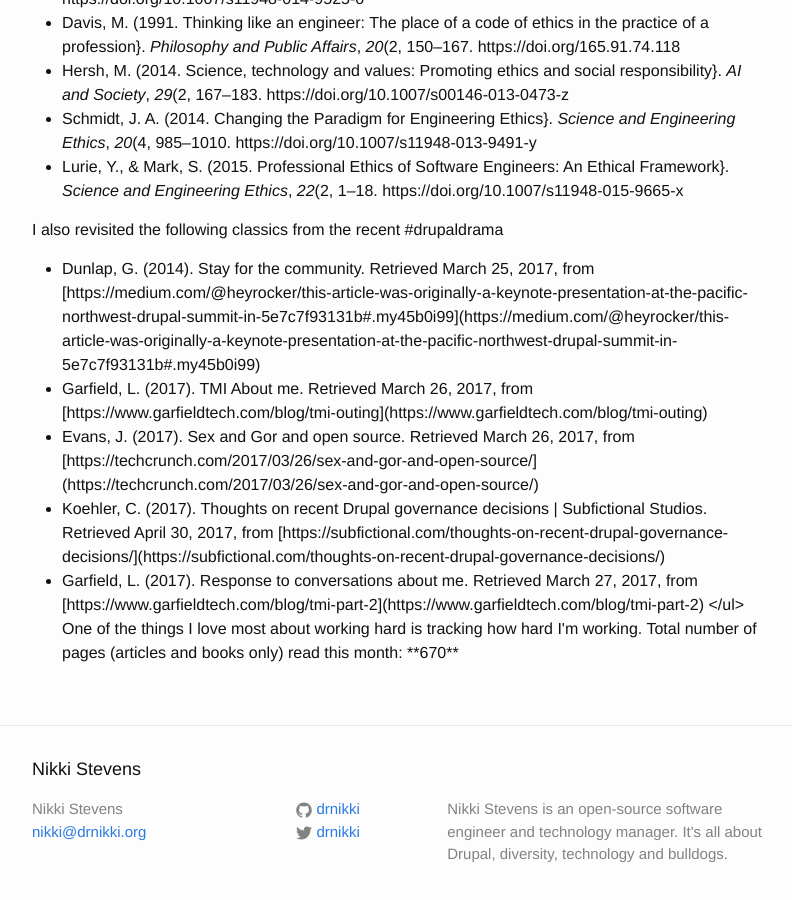
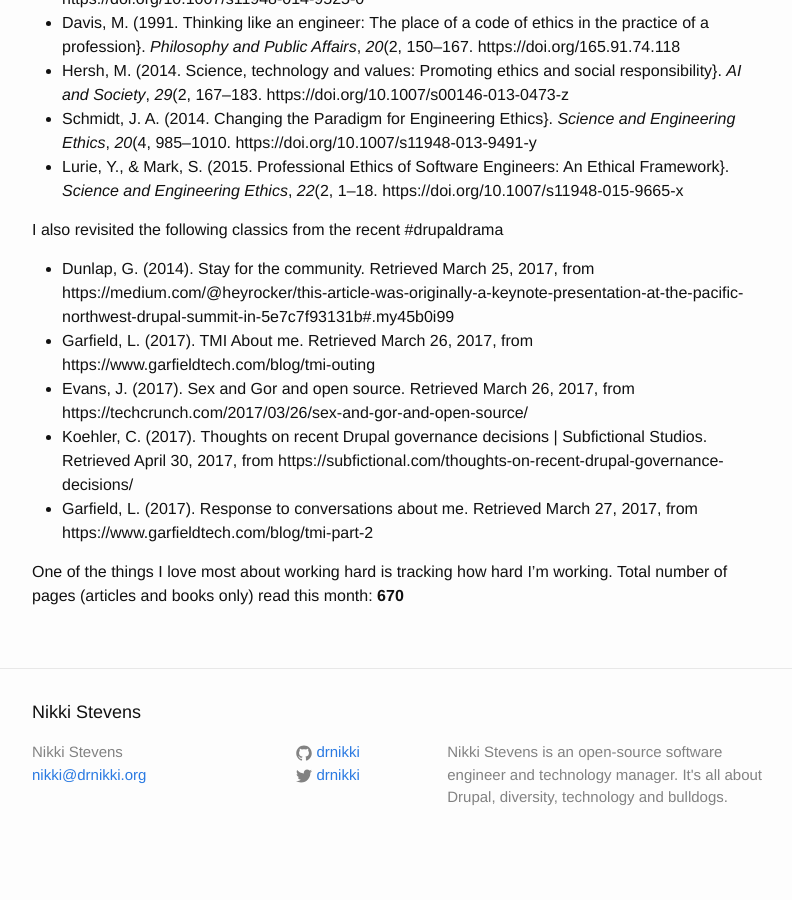
Before and after one commit to drnikki/old-personal-site, a Jekyll site: the page built from _posts/2017-06-24-o-s-p-june-2017.markdown, in a window 1280 px wide and 900 px high, scrolled down 840 px. Shown: the whole window, without its empty margins (238-1030 px from the left). Built offline with Jekyll 4.4.1, drawn with Linux system fonts in a browser that asks for light colours; after the commit the page ends 1709 px from its top, so only the background shows below that.

Commit message:
ugh formatting

```diff
--- a/_posts/2017-06-24-o-s-p-june-2017.markdown
+++ b/_posts/2017-06-24-o-s-p-june-2017.markdown
@@ -52,11 +52,11 @@
 I also revisited the following classics from the recent #drupaldrama
 
 <ul>
-<li> Dunlap, G. (2014). Stay for the community. Retrieved March 25, 2017, from [https://medium.com/@heyrocker/this-article-was-originally-a-keynote-presentation-at-the-pacific-northwest-drupal-summit-in-5e7c7f93131b#.my45b0i99](https://medium.com/@heyrocker/this-article-was-originally-a-keynote-presentation-at-the-pacific-northwest-drupal-summit-in-5e7c7f93131b#.my45b0i99)
-<li> Garfield, L. (2017). TMI About me. Retrieved March 26, 2017, from [https://www.garfieldtech.com/blog/tmi-outing](https://www.garfieldtech.com/blog/tmi-outing)
-<li> Evans, J. (2017). Sex and Gor and open source. Retrieved March 26, 2017, from [https://techcrunch.com/2017/03/26/sex-and-gor-and-open-source/](https://techcrunch.com/2017/03/26/sex-and-gor-and-open-source/)
-<li> Koehler, C. (2017). Thoughts on recent Drupal governance decisions | Subfictional Studios. Retrieved April 30, 2017, from [https://subfictional.com/thoughts-on-recent-drupal-governance-decisions/](https://subfictional.com/thoughts-on-recent-drupal-governance-decisions/)
-<li> Garfield, L. (2017). Response to conversations about me. Retrieved March 27, 2017, from [https://www.garfieldtech.com/blog/tmi-part-2](https://www.garfieldtech.com/blog/tmi-part-2)
+<li> Dunlap, G. (2014). Stay for the community. Retrieved March 25, 2017, from https://medium.com/@heyrocker/this-article-was-originally-a-keynote-presentation-at-the-pacific-northwest-drupal-summit-in-5e7c7f93131b#.my45b0i99 </li>
+<li> Garfield, L. (2017). TMI About me. Retrieved March 26, 2017, from https://www.garfieldtech.com/blog/tmi-outing </li>
+<li> Evans, J. (2017). Sex and Gor and open source. Retrieved March 26, 2017, from https://techcrunch.com/2017/03/26/sex-and-gor-and-open-source/</li>
+<li> Koehler, C. (2017). Thoughts on recent Drupal governance decisions | Subfictional Studios. Retrieved April 30, 2017, from https://subfictional.com/thoughts-on-recent-drupal-governance-decisions/ </li>
+<li> Garfield, L. (2017). Response to conversations about me. Retrieved March 27, 2017, from https://www.garfieldtech.com/blog/tmi-part-2</li>
 </ul>
 
 
```
